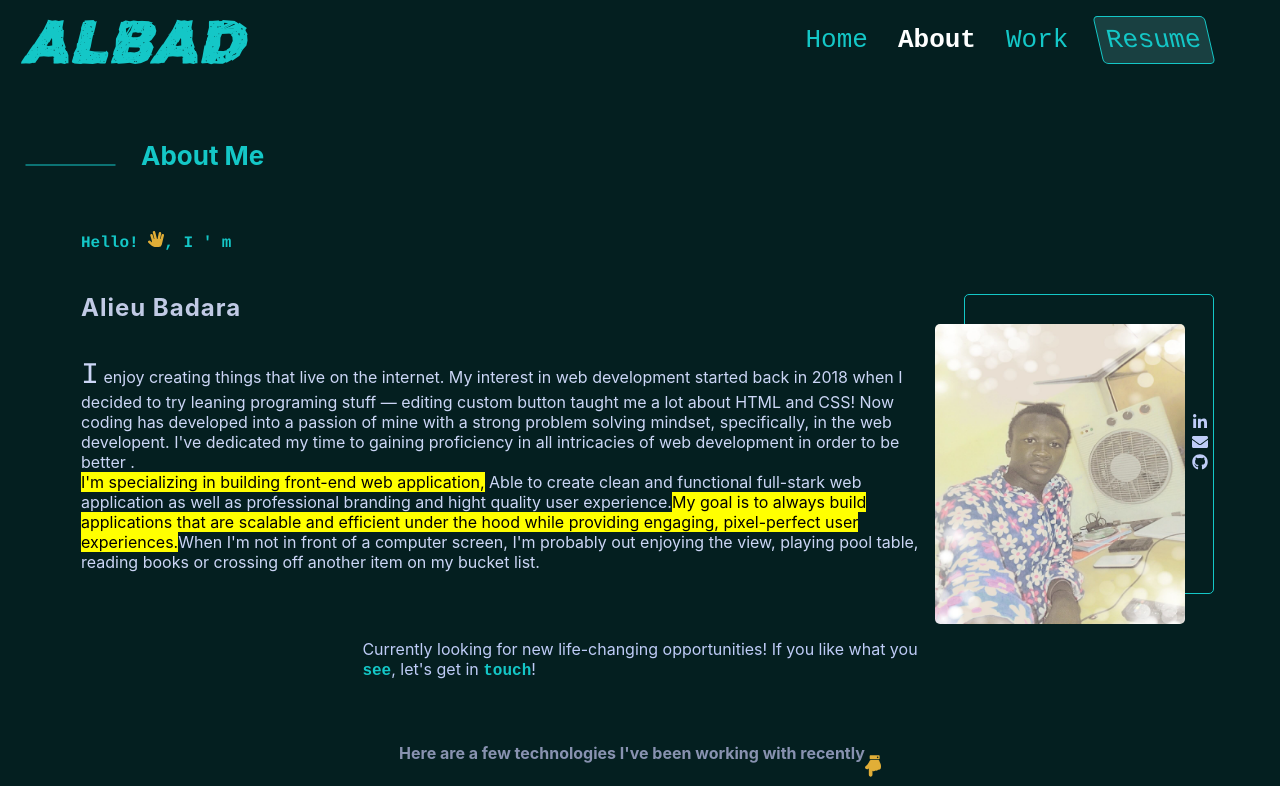
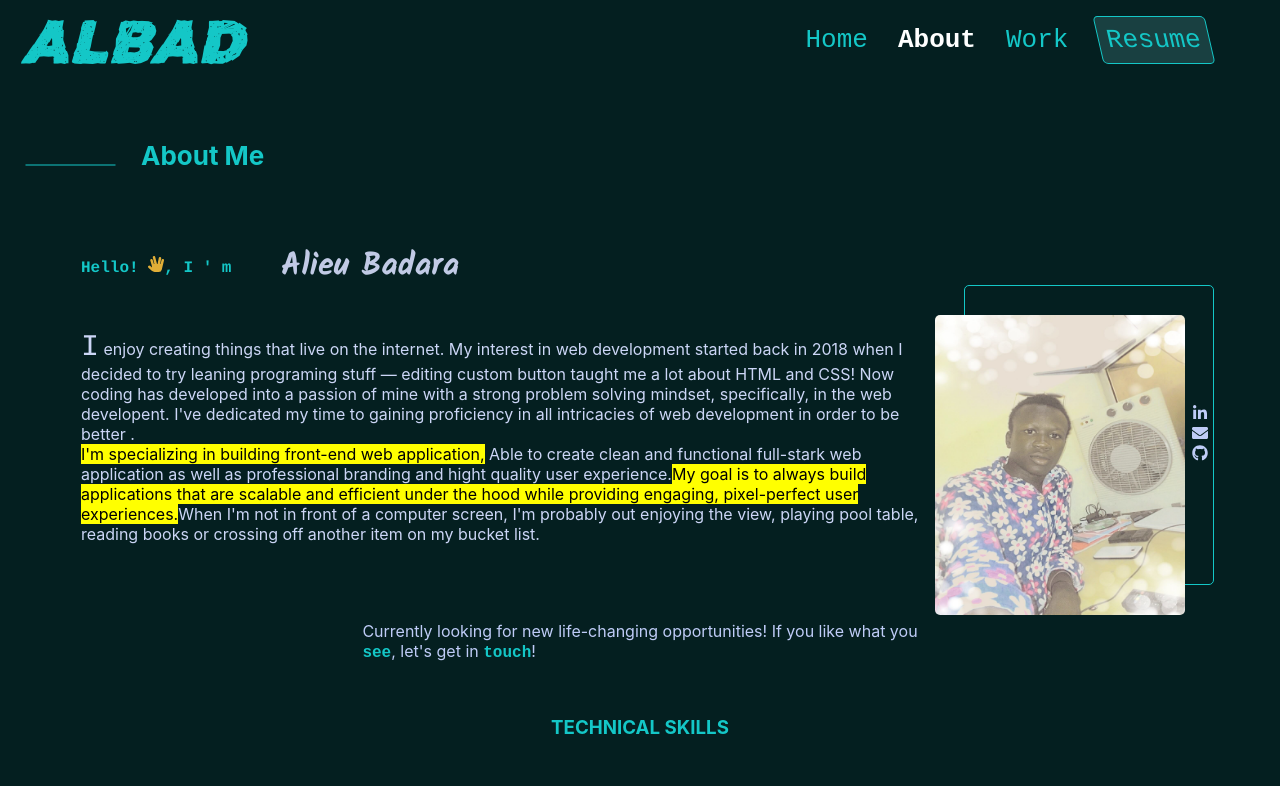
Before and after one commit to AlbadDev/portfolio_v1, a Next.js app: page /about in a window 1280 px wide. Shown: the top 786 px of the page. Built offline with nearby package versions, Linux system fonts and the light colour scheme.

Commit message:
Update: add kalma google font from next font

```diff
--- a/pages/about.js
+++ b/pages/about.js
@@ -1,4 +1,5 @@
 import { Grid } from "@material-ui/core"
+import { Kalam } from 'next/font/google'
 import Head from 'next/head'
 import Image from 'next/image'
 import style from '../styles/About.module.scss'
@@ -8,6 +9,15 @@ import { FaHandSpock, FaHandPointDown, FaEnvelope, FaLinkedinIn , FaGithub} from
 import {MdOutlinePlayArrow } from 'react-icons/md'
 import Link from "next/link"
 import Reveal from "../utils/Reveal"
+
+
+const kalam = Kalam({
+    weight: '700',
+    subsets: ['latin']
+  })
+
+
+
 
 const about = () => {
 
@@ -39,14 +49,16 @@ const about = () => {
                            <Link href='https://www.linkedin.com/in/alieu-badara-keita-ba1a3a205/'target='_blank'>Connect</Link>
                            <Link href = "mailto: alioubkeita95@gmail.com" target='_blank' ><div><FaEnvelope/></div> Mail</Link>
                        </Grid> */}
-                    {/* </div>item={true} xs={12} sm={12} lg={8}     item={true} xs={12} sm={12} md={8} lg={8}*/}
+                    {/* </div>item={true} xs={12} sm={12} lg={8} style.name    item={true} xs={12} sm={12} md={8} lg={8}*/}
 
                     <div className={style.personal_info} >
 
                         <div className={style.hello1}>
 
-                            <h4 className={style.salutation}><Reveal>Hello! {<FaHandSpock style={{ color: '#E1AE37' }} />}, I &apos; m </Reveal></h4>
-                            <h2 className={style.name}><Reveal>Alieu Badara </Reveal></h2>
+                            <div className={style.nameContainer}>
+                                <h4 className={style.salutation}><Reveal>Hello! {<FaHandSpock style={{ color: '#E1AE37' }} />}, I &apos; m </Reveal></h4>
+                                <h1 className={kalam.className}><Reveal>Alieu Badara </Reveal></h1>
+                            </div>
                             <p>
                                <Reveal> <span className={style.firstLetter}>I</span> enjoy creating things that live on the internet.
                                 My interest in web development started back in 2018 when I decided to try leaning programing stuff — editing custom button taught me a lot about HTML and CSS!
@@ -86,16 +98,19 @@ const about = () => {
 
 
                     <div className={style.skills_container}>
-                        <div style={{ display: "flex", justifyContent: "center", alignItems: "center" }}>
-                            <h4 style={{ color: '#8892b0' }}> <Reveal>Here are a few technologies I&apos;ve been working with recently </Reveal></h4>
-                            <div style={{ marginTop: 30 }}>
-                               <Reveal> <FaHandPointDown style={{ color: '#E1AE37', height: 40 }} /></Reveal>
-                            </div>
-                        </div>
+
 
                         <div>
                             <h3 style={{ color: '#14c7c7' }}>TECHNICAL SKILLS</h3>
                         </div>
+
+                        <div style={{ display: "flex", justifyContent: "center", alignItems: "center" }}>
+                            <h4 style={{ color: '#8892b0' }}> <Reveal>Here are a few technologies I&apos;ve been working with recently </Reveal></h4>
+                            <div style={{ marginTop: 30 }}>
+                                <Reveal> <FaHandPointDown style={{ color: '#E1AE37', height: 40 }} /></Reveal>
+                            </div>
+                        </div>
+
                         <section className={style.skills}>
                             <div>
                                 <h5>LANGUAGES</h5>
--- a/styles/About.module.scss
+++ b/styles/About.module.scss
@@ -129,8 +129,13 @@
            // border: 2px solid yellow;
 
             //z-index: 1;
-
-            h2 {
+            .nameContainer {
+                display: flex;
+                flex-wrap: wrap;
+                //justify-content: center;
+                align-items: center;
+            }
+            h1 {
                 color: #c1cae5;
             }
 
--- a/styles/WelcomPage.module.scss
+++ b/styles/WelcomPage.module.scss
@@ -32,10 +32,10 @@
             font-weight: bold;
 
         }
-        .name {
-            width: 70%;
+        // .name {
+        //     width: 70%;
 
-        }
+        // }
         h3 {
             color:  #14c7c7;
             font-family: 'courier';
```
Also changed, not shown: components/home.js (+10 -1 lines).
